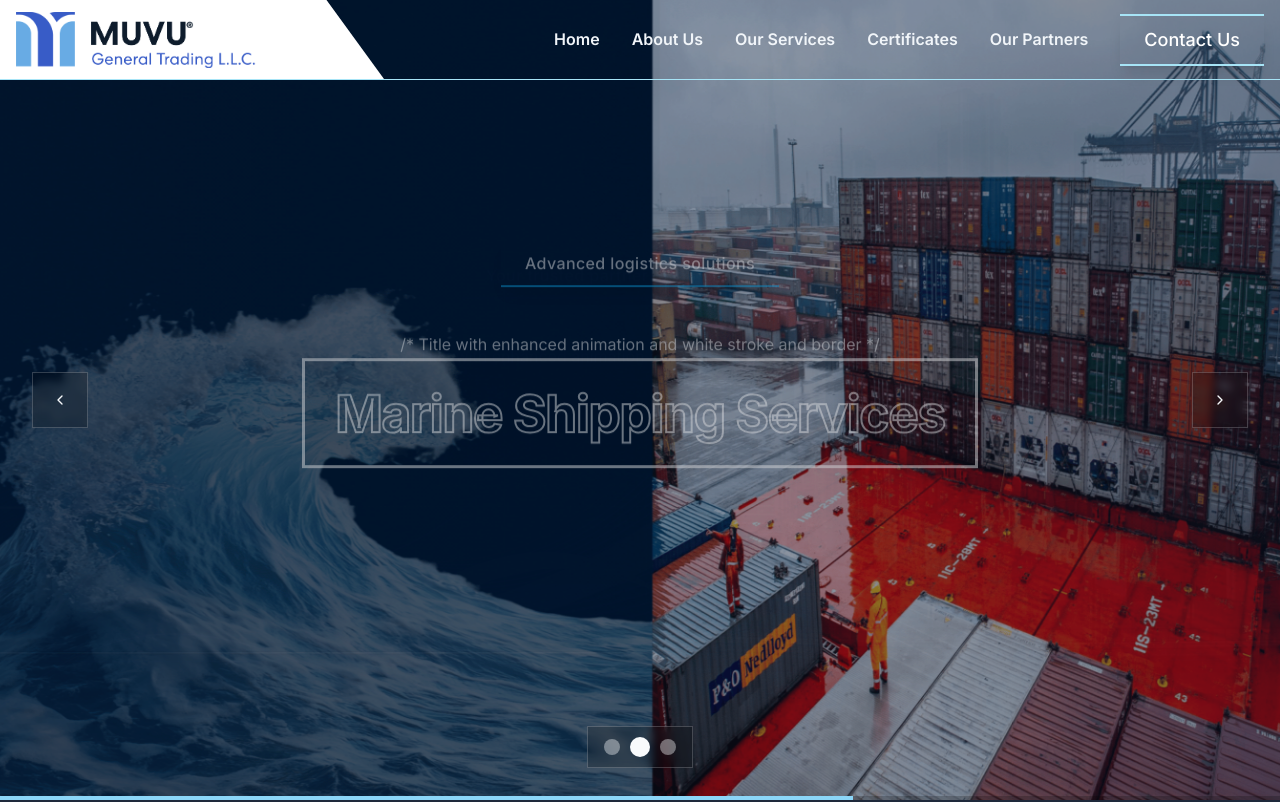
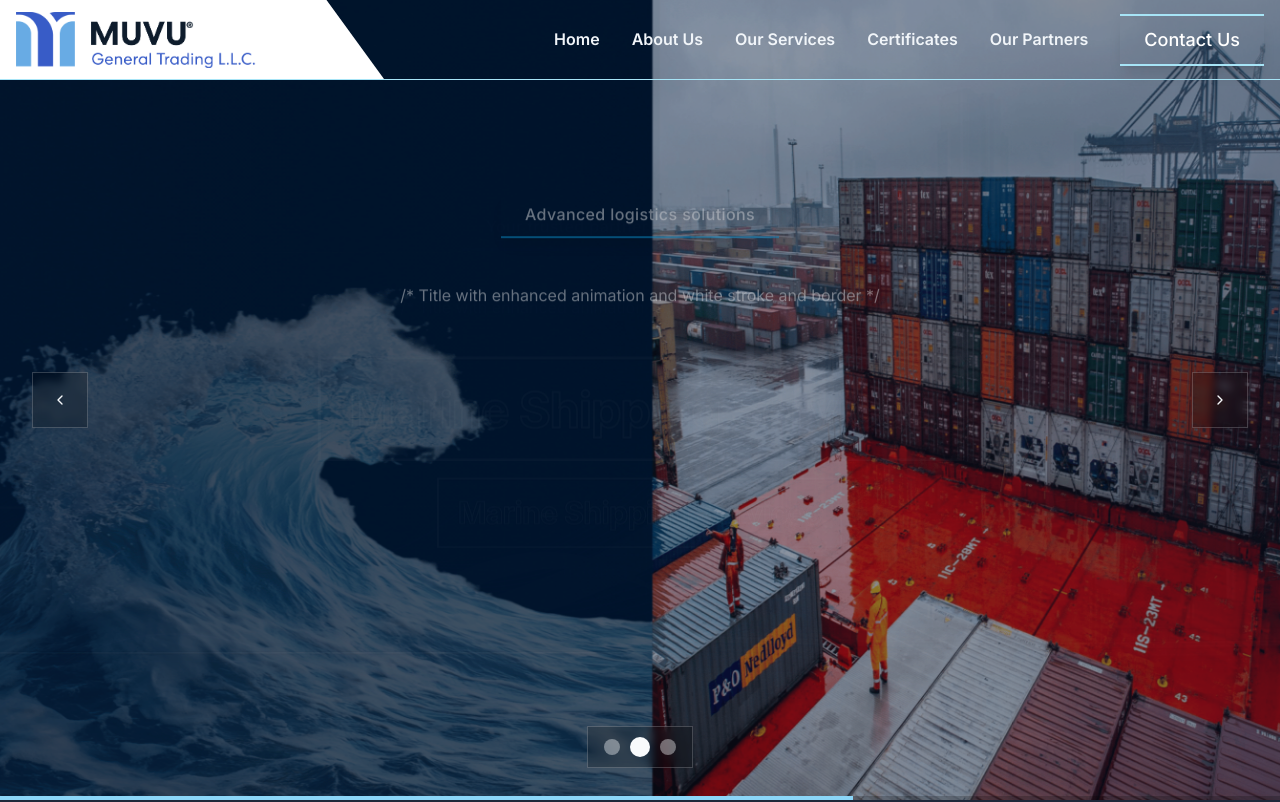
Before and after one commit to TahaSuliman/MUVU-LAST, a Next.js app: page / in a window 1280 px wide. Shown: the top 802 px of the page. Built offline with nearby package versions, Linux system fonts and the light colour scheme.

Commit message:
Replace all project files 003 17-07

```diff
--- a/components/hero-carousel.tsx
+++ b/components/hero-carousel.tsx
@@ -163,61 +163,48 @@ export default function HeroCarousel() {
 										</div>
 /* Title with enhanced animation and white stroke and border */
 <>
-  <div
-	className={`hidden sm:inline-block transition-all duration-1000 ease-out ${
+  <h2
+	className={`hidden sm:block font-bold mb-2 sm:mb-3 leading-tight transition-all duration-1000 ease-out ${
 	  (mounted && currentSlide === index) || (!mounted && index === 0)
 		? "opacity-100 translate-y-0 scale-100"
 		: "opacity-0 translate-y-12 scale-95"
 	}`}
 	style={{
+	  fontSize: "3.2rem",
+	  color: "transparent",
+	  WebkitTextStroke: "2px #fff",
 	  border: "3px solid #fff",
 	  padding: "20px 30px",
+	  display: "inline-block",
 	  backgroundColor: "rgba(0, 0, 0, 0.1)",
 	  backdropFilter: "blur(5px)",
 	  transitionDelay:
 		(mounted && currentSlide === index) || (!mounted && index === 0) ? "500ms" : "0ms",
 	}}
   >
-	<h2
-	  className="font-bold mb-0 leading-tight"
-	  style={{
-		fontSize: "3.2rem",
-		color: "transparent",
-		WebkitTextStroke: "2px #fff",
-		margin: "0",
-	  }}
-	>
-	  {isLoaded ? t(`heroTitle${slide.id}`) : slide.title}
-	</h2>
-  </div>
-
-  <div
-	className={`sm:hidden inline-block transition-all duration-1000 ease-out ${
+	{isLoaded ? t(`heroTitle${slide.id}`) : slide.title}
+  </h2>
+  <h3
+	className={`sm:hidden font-bold mb-2 sm:mb-3 leading-tight transition-all duration-1000 ease-out ${
 	  (mounted && currentSlide === index) || (!mounted && index === 0)
 		? "opacity-100 translate-y-0 scale-100"
 		: "opacity-0 translate-y-12 scale-95"
 	}`}
 	style={{
+	  fontSize: "2rem",
+	  color: "transparent",
+	  WebkitTextStroke: "1.2px #fff",
 	  border: "2px solid #fff",
 	  padding: "15px 20px",
+	  display: "inline-block",
 	  backgroundColor: "rgba(0, 0, 0, 0.1)",
 	  backdropFilter: "blur(5px)",
 	  transitionDelay:
 		(mounted && currentSlide === index) || (!mounted && index === 0) ? "500ms" : "0ms",
 	}}
   >
-	<h3
-	  className="font-bold mb-0 leading-tight"
-	  style={{
-		fontSize: "2rem",
-		color: "transparent",
-		WebkitTextStroke: "1.2px #fff",
-		margin: "0",
-	  }}
-	>
-	  {isLoaded ? t(`heroTitle${slide.id}`) : slide.title}
-	</h3>
-  </div>
+	{isLoaded ? t(`heroTitle${slide.id}`) : slide.title}
+  </h3>
 </>
 										{/* Description */}
 										<p
```
